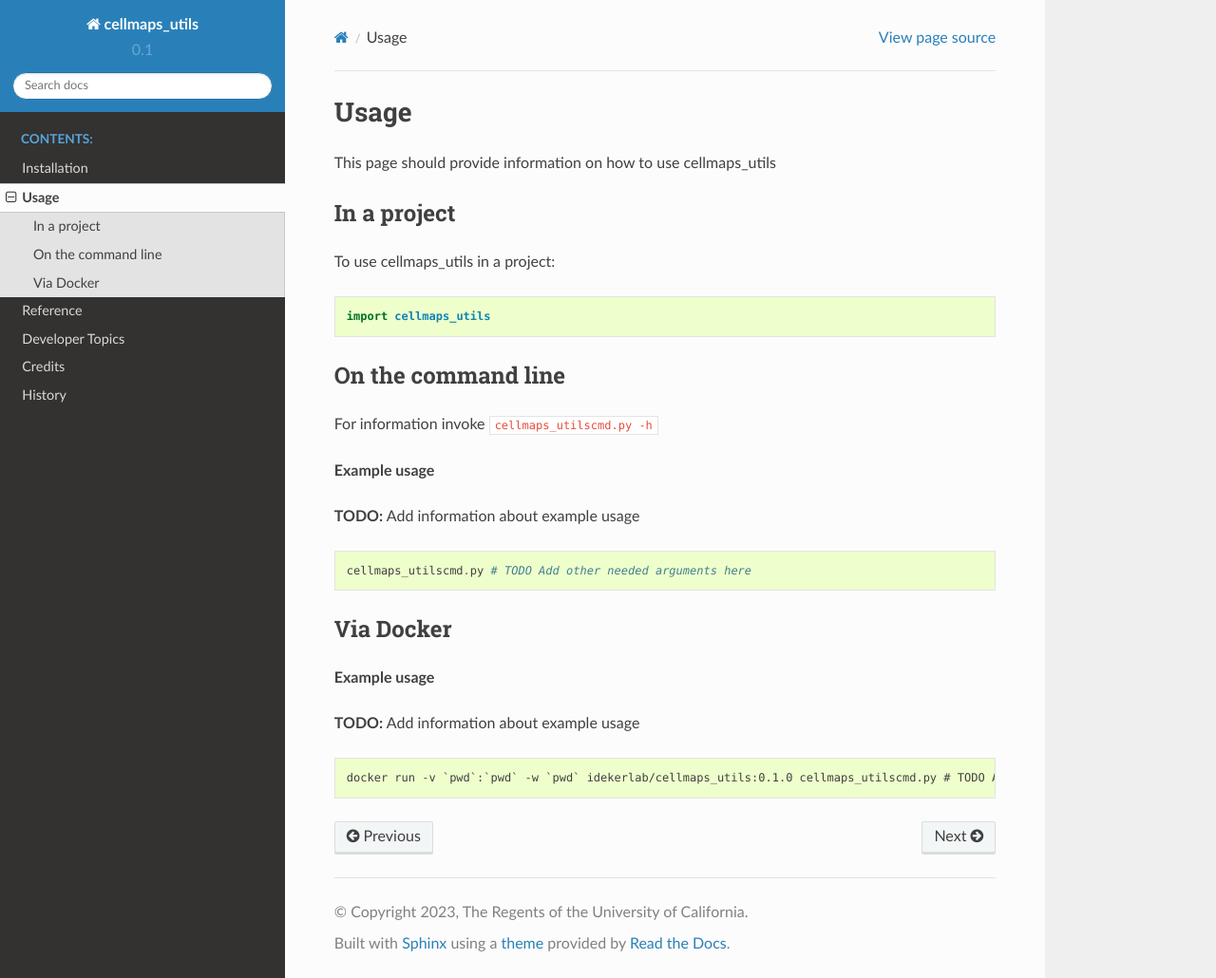
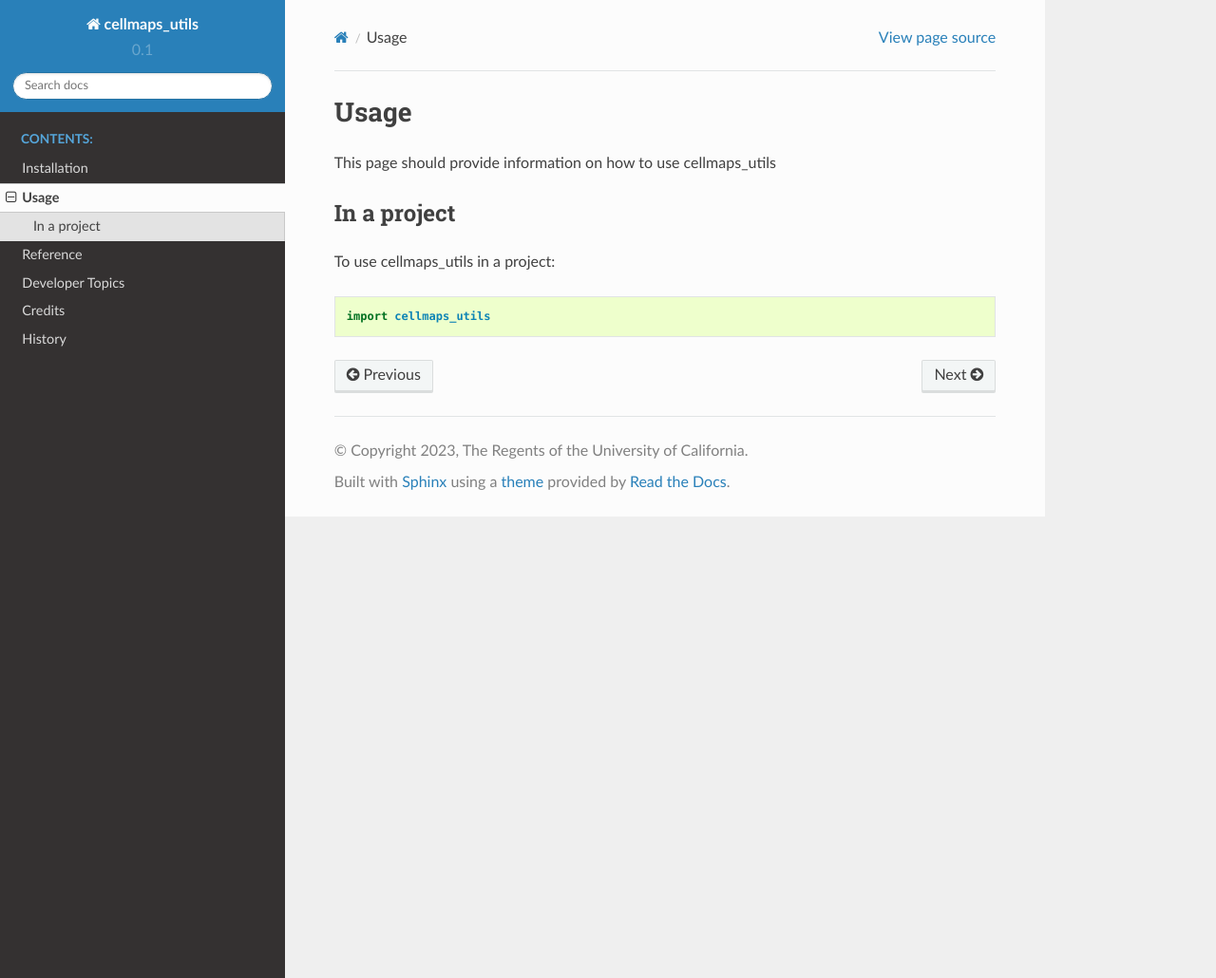
Before and after one commit to idekerlab/cellmaps_utils, a Sphinx documentation site: the page built from docs/usage.rst, in a window 1280 px wide and 1030 px high. Shown: the whole window at 95% size. Built offline with Sphinx 7.4.7 and the Read the Docs theme 2.0.0, drawn with Linux system fonts in a browser that asks for light colours.

Commit message:
removed command line reference

```diff
--- a/docs/usage.rst
+++ b/docs/usage.rst
@@ -10,28 +10,3 @@ In a project
 To use cellmaps_utils in a project::
 
     import cellmaps_utils
-
-On the command line
----------------------
-
-For information invoke :code:`cellmaps_utilscmd.py -h`
-
-**Example usage**
-
-**TODO:** Add information about example usage
-
-.. code-block::
-
-   cellmaps_utilscmd.py # TODO Add other needed arguments here
-
-Via Docker
----------------
-
-**Example usage**
-
-**TODO:** Add information about example usage
-
-
-.. code-block::
-
-   docker run -v `pwd`:`pwd` -w `pwd` idekerlab/cellmaps_utils:0.1.0 cellmaps_utilscmd.py # TODO Add other needed arguments here
```
